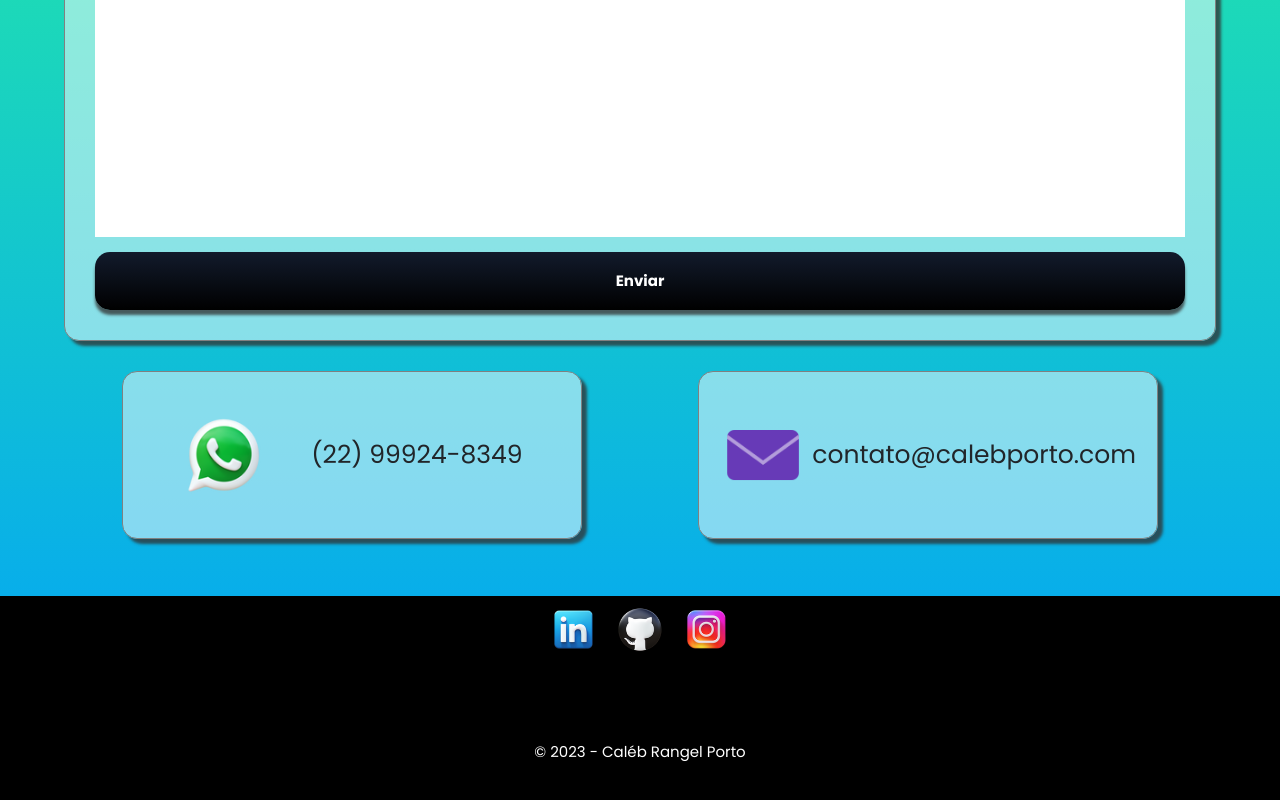
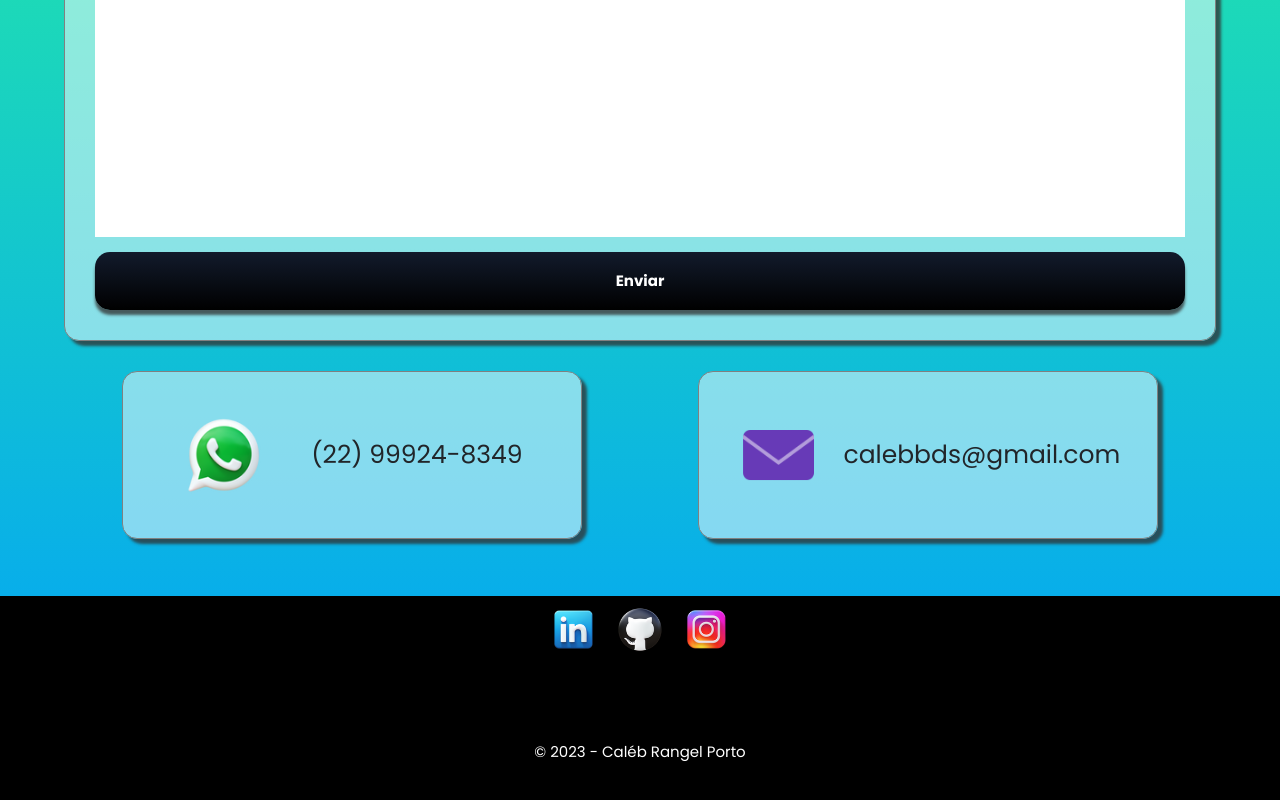
Before and after one commit to calebporto/my-portfolio, a Next.js app: page / in a window 1280 px wide. Shown: the part 5169-5969 px from the top of the page. Built offline with nearby package versions, Linux system fonts and the light colour scheme.

Commit message:
feat: change email contact

```diff
--- a/src/components/Contato.jsx
+++ b/src/components/Contato.jsx
@@ -7,7 +7,7 @@ export default props => {
             </div>
             <div className="Item">
                 <img src="/media/e-mail.png" alt="" className="Img" />
-                <p className="Text">contato@calebporto.com</p>
+                <p className="Text">calebbds@gmail.com</p>
             </div>
         </div>
     )
```
